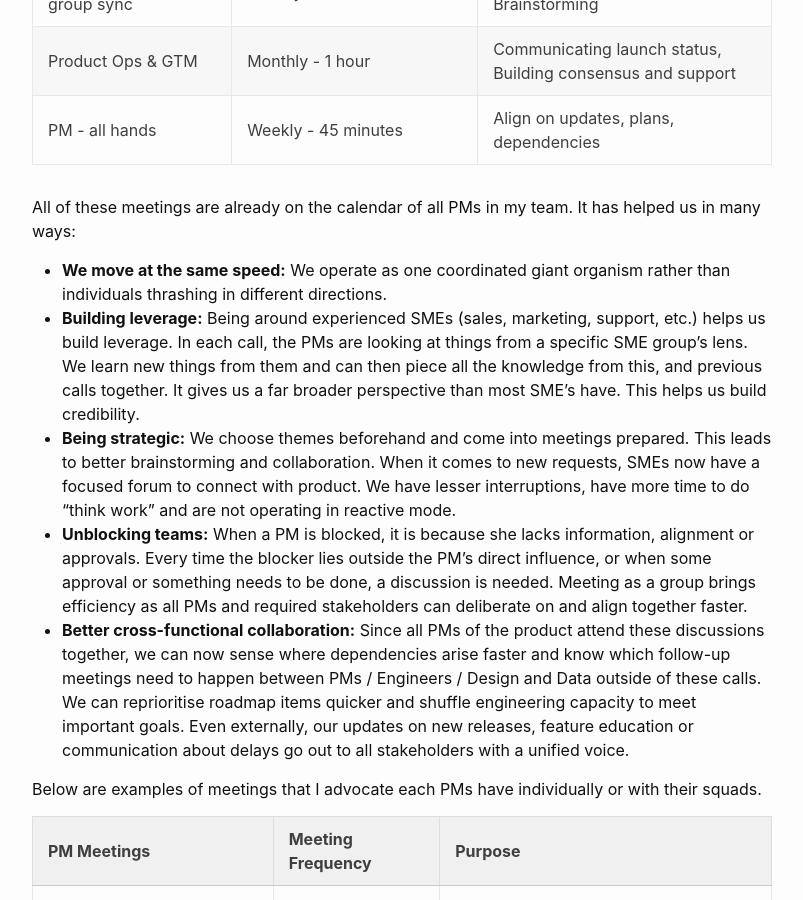
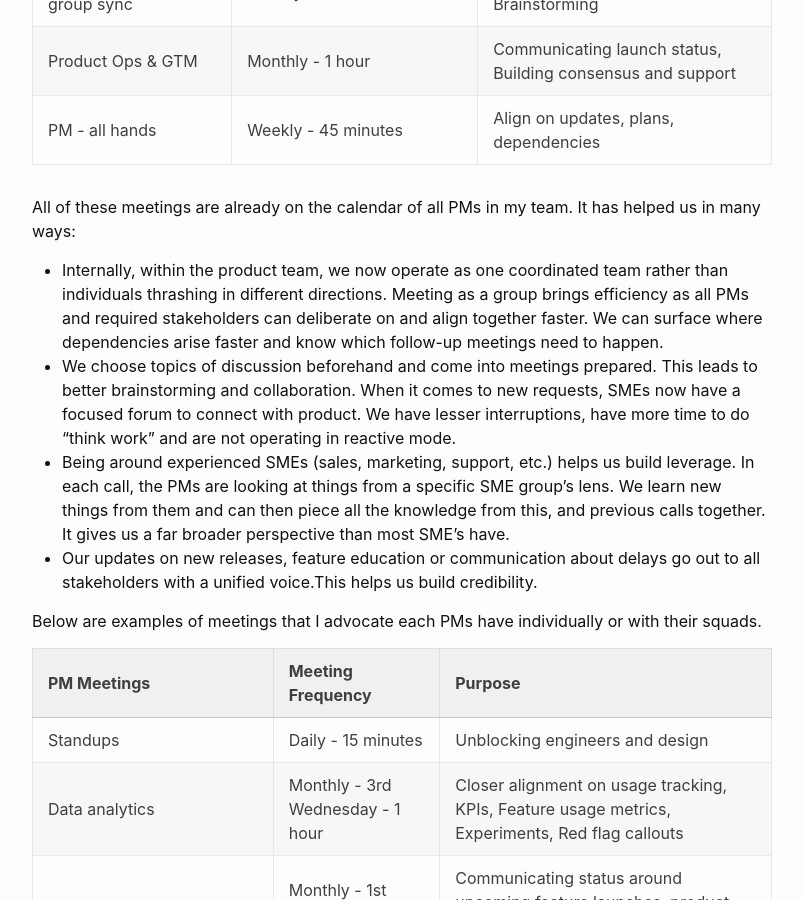
Before and after one commit to neerajhirani/neerajhirani.github.io, a Jekyll site: the page built from _posts/2022-09-21-operationalising-meetings.markdown, in a window 1280 px wide and 900 px high, scrolled down 1926 px. Shown: the whole window, without its empty margins (238-1041 px from the left). Built offline with Jekyll 4.4.1, drawn with Linux system fonts in a browser that asks for light colours.

Commit message:
Update 2022-09-21-operationalising-meetings.markdown
Minor edits

```diff
--- a/_posts/2022-09-21-operationalising-meetings.markdown
+++ b/_posts/2022-09-21-operationalising-meetings.markdown
@@ -11,6 +11,7 @@
 In the absence of structure, PMs end up de-emphasising important work like interacting with users, customers, and customer-facing stakeholders. It is very easy to get absorbed in the day-to-day minutia of work. Important interactions tend to get easily sidelined. This leads to sourcing product ideas top-down, leaving users unheard and under-represented.
 
 Every PM knows they should:
+
 - Conduct customer and problem discovery sessions on an ongoing basis
 - Have regular conversations with their product's users
 - Seek clarity and align on business goals
@@ -44,11 +45,10 @@
 
 All of these meetings are already on the calendar of all PMs in my team. It has helped us in many ways:
 
-- **We move at the same speed:** We operate as one coordinated giant organism rather than individuals thrashing in different directions.
-- **Building leverage:** Being around experienced SMEs (sales, marketing, support, etc.) helps us build leverage. In each call, the PMs are looking at things from a specific SME group's lens. We learn new things from them and can then piece all the knowledge from this, and previous calls together. It gives us a far broader perspective than most SME's have. This helps us build credibility.
-- **Being strategic:** We choose themes beforehand and come into meetings prepared. This leads to better brainstorming and collaboration. When it comes to new requests, SMEs now have a focused forum to connect with product. We have lesser interruptions, have more time to do "think work" and are not operating in reactive mode.
-- **Unblocking teams:** When a PM is blocked, it is because she lacks information, alignment or approvals. Every time the blocker lies outside the PM's direct influence, or when some approval or something needs to be done, a discussion is needed. Meeting as a group brings efficiency as all PMs and required stakeholders can deliberate on and align together faster.
-- **Better cross-functional collaboration:** Since all PMs of the product attend these discussions together, we can now sense where dependencies arise faster and know which follow-up meetings need to happen between PMs / Engineers / Design and Data outside of these calls. We can reprioritise roadmap items quicker and shuffle engineering capacity to meet important goals. Even externally, our updates on new releases, feature education or communication about delays go out to all stakeholders with a unified voice.
+- Internally, within the product team, we now operate as one coordinated team rather than individuals thrashing in different directions. Meeting as a group brings efficiency as all PMs and required stakeholders can deliberate on and align together faster. We can surface where dependencies arise faster and know which follow-up meetings need to happen.
+- We choose topics of discussion beforehand and come into meetings prepared. This leads to better brainstorming and collaboration. When it comes to new requests, SMEs now have a focused forum to connect with product. We have lesser interruptions, have more time to do "think work" and are not operating in reactive mode.
+- Being around experienced SMEs (sales, marketing, support, etc.) helps us build leverage. In each call, the PMs are looking at things from a specific SME group's lens. We learn new things from them and can then piece all the knowledge from this, and previous calls together. It gives us a far broader perspective than most SME's have.
+- Our updates on new releases, feature education or communication about delays go out to all stakeholders with a unified voice.This helps us build credibility.
 
 Below are examples of meetings that I advocate each PMs have individually or with their squads.
 
```
